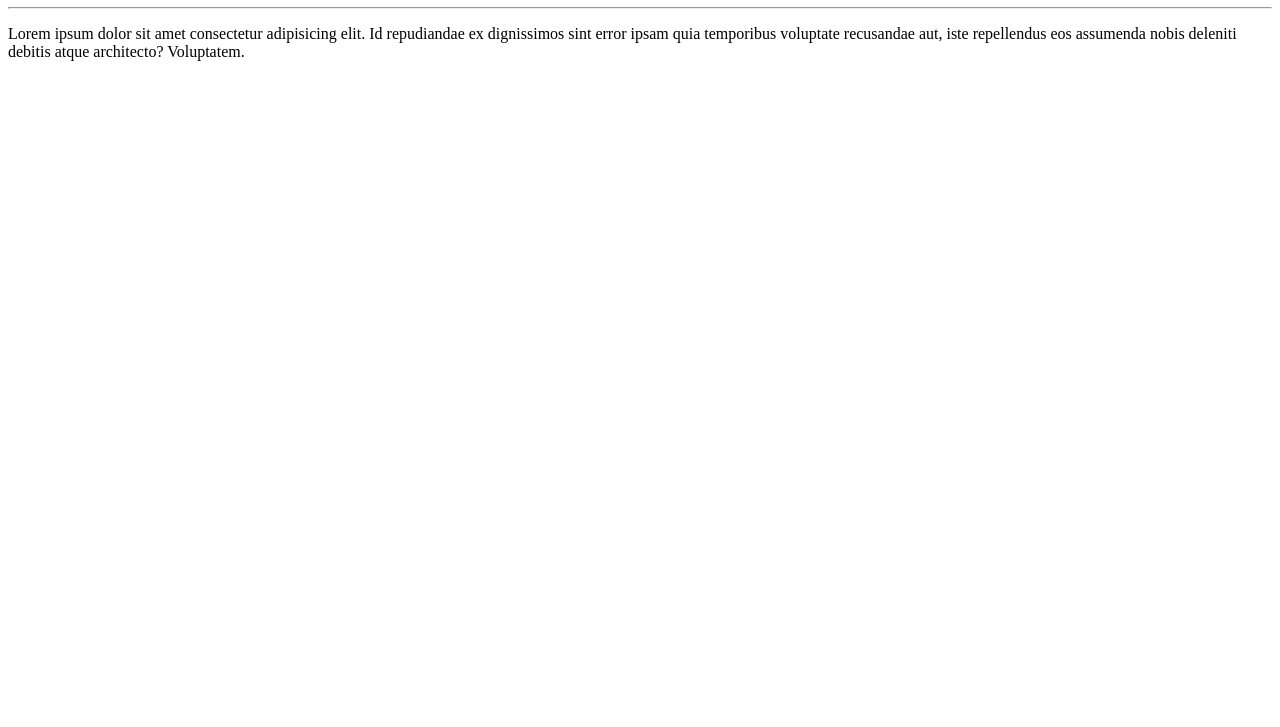
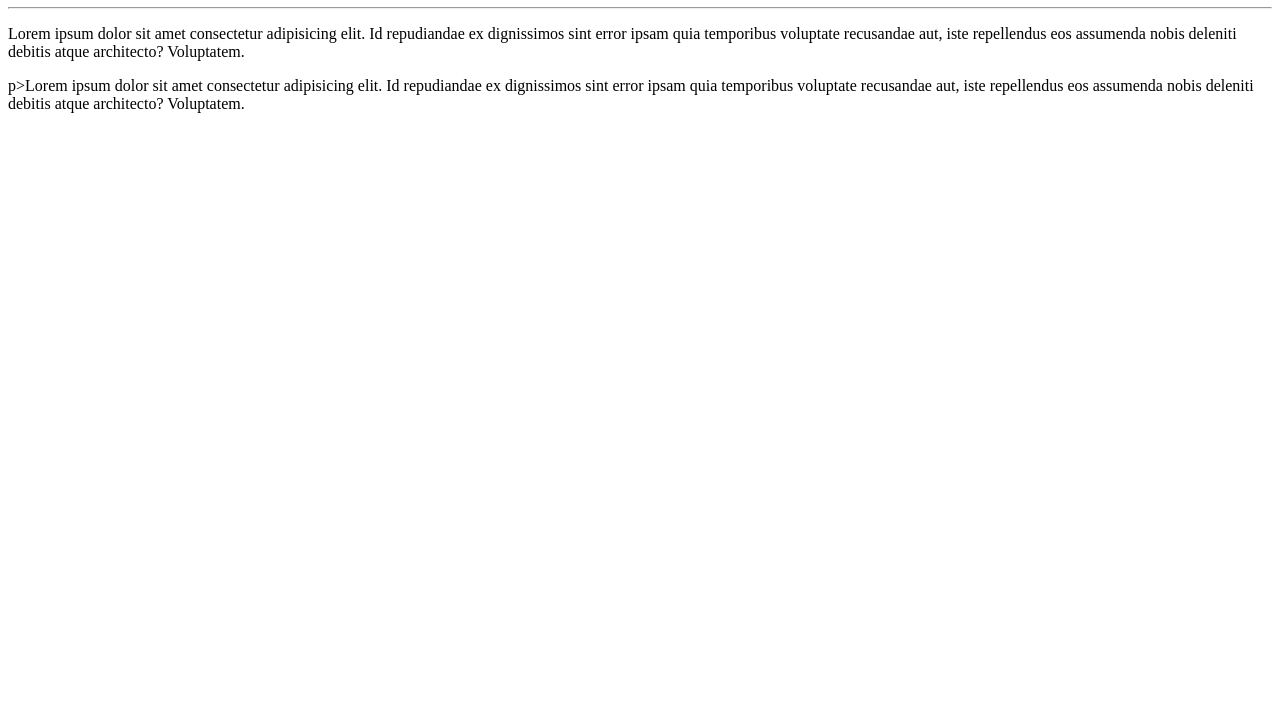
Before and after one commit to marcinhah/Ola-Mundo, a plain HTML site: page site-exemplo/index.html in a window 1280 px wide. Shown: the part 73-800 px from the top of the page. Drawn offline with Linux system fonts and the light colour scheme.

Commit message:
adicionei um novo paragrafo

```diff
--- a/site-exemplo/index.html
+++ b/site-exemplo/index.html
@@ -12,7 +12,9 @@
     <p>Lorem ipsum dolor sit amet consectetur adipisicing elit. Id repudiandae ex dignissimos sint error ipsam quia temporibus voluptate recusandae aut, iste repellendus eos assumenda nobis deleniti debitis atque architecto? Voluptatem.
 
     </p>
+    p>Lorem ipsum dolor sit amet consectetur adipisicing elit. Id repudiandae ex dignissimos sint error ipsam quia temporibus voluptate recusandae aut, iste repellendus eos assumenda nobis deleniti debitis atque architecto? Voluptatem.
 
+    </p>
 
 </body>
 </html>
```
